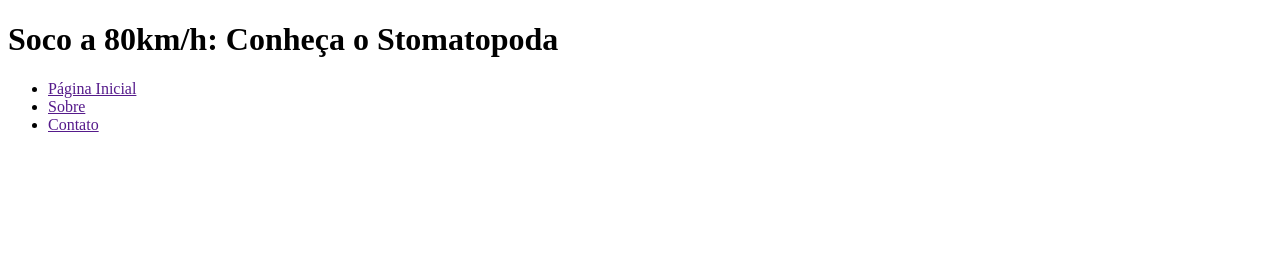
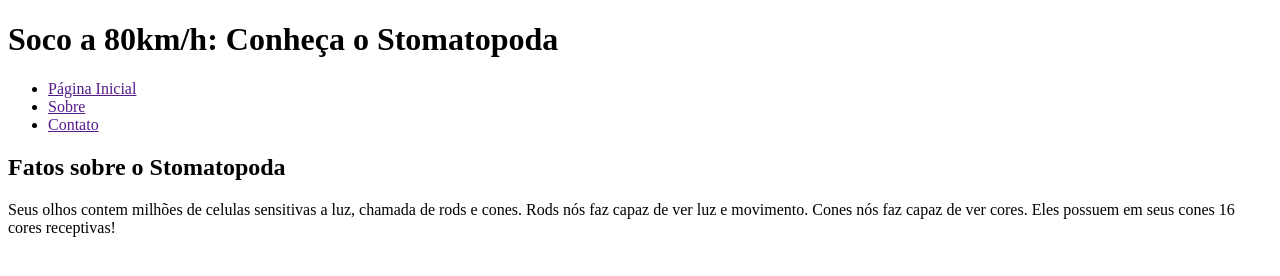
Before and after one commit to AliceAAtalla/Trybe--Exercises, a plain HTML site: page HTML-CSS/exercises-3.4/exercise_1.html in a window 1280 px wide. Drawn offline with Linux system fonts and the light colour scheme.

Commit message:
Add Fatos sobre Stomatopoda

```diff
--- a/HTML-CSS/exercises-3.4/exercise_1.html
+++ b/HTML-CSS/exercises-3.4/exercise_1.html
@@ -11,5 +11,11 @@
         <li><a href="">Sobre</a></li>
         <li><a href="">Contato</a></li>
     </ul>
+    <h2>Fatos sobre o Stomatopoda</h2>
+    <p>
+        Seus olhos contem milhões de celulas sensitivas a luz, chamada de rods e cones.
+Rods nós faz capaz de ver luz e movimento. Cones nós faz capaz de ver cores.
+Eles possuem em seus cones 16 cores receptivas!
+    </p>
   </body>
 </html>
```
